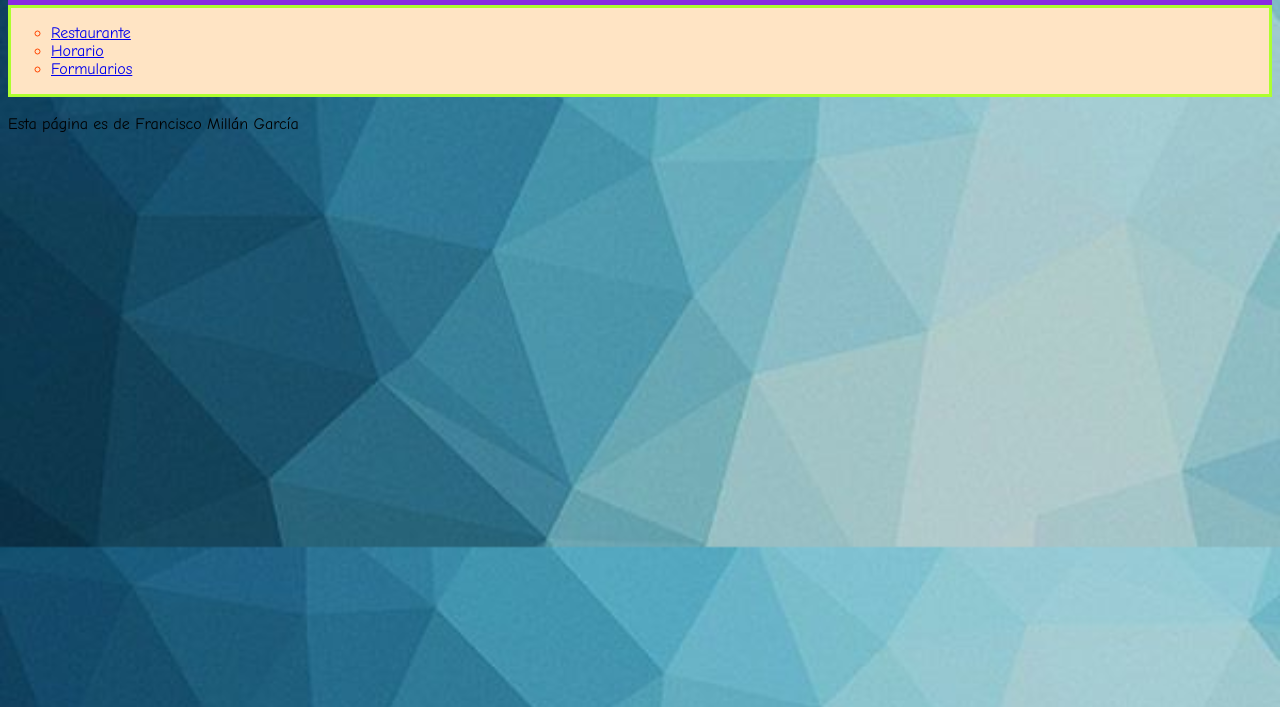
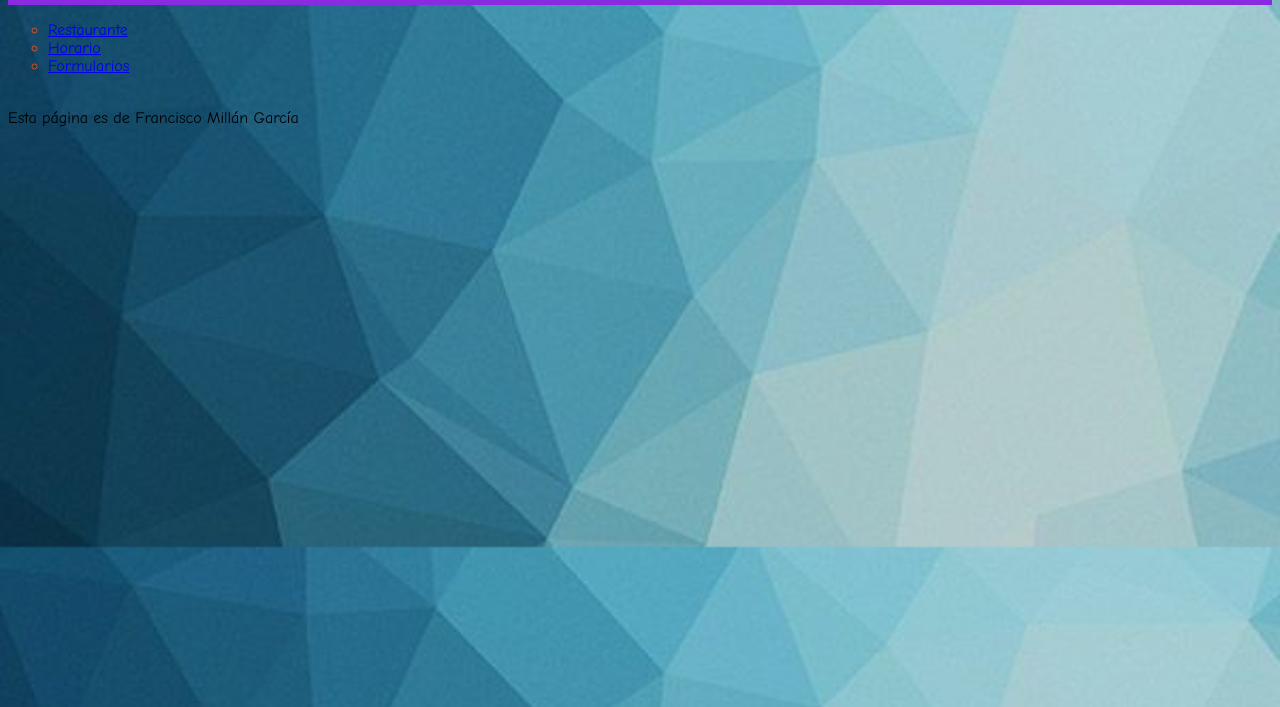
Before and after one commit to a24franciscomilgar-ux/a24franciscomilgar-ux.github.io, a plain HTML site: page index.html in a window 1280 px wide. Shown: the part 93-800 px from the top of the page. Drawn offline with Linux system fonts and the light colour scheme.

Commit message:
fsdfasfd

```diff
--- a/styles.css
+++ b/styles.css
@@ -17,8 +17,6 @@ main {
 
     color: orangered;
     font-family: Comic Sans MS;
-    border: 3px solid greenyellow;
-    background-color: bisque;
 
 }
 
```
